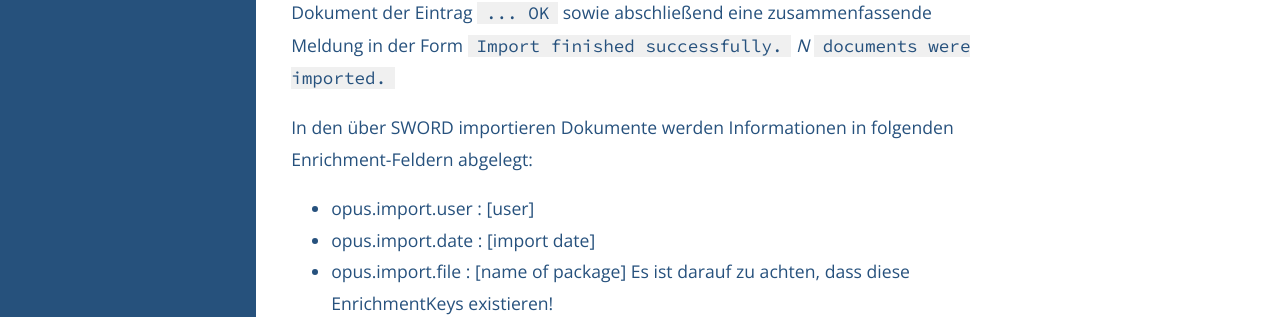
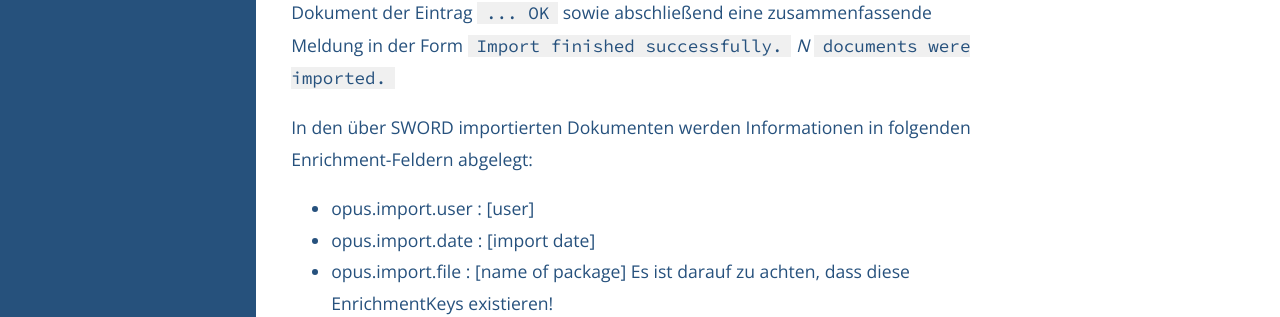
Before and after one commit to OPUS4/userdoc, a Jekyll site: the page built from import/sword.md, in a window 1280 px wide and 900 px high, scrolled down 5161 px. Shown: the part 382-699 px from the top of the window. Built offline with Jekyll 4.4.1, drawn with Linux system fonts in a browser that asks for light colours.

Commit message:
Typos corrected

```diff
--- a/import/sword.md
+++ b/import/sword.md
@@ -205,7 +205,7 @@ Also z.B.:
 
 Der Import hat funktioniert, wenn auf der Kommandozeile keine Fehlermeldung zurückgeliefert wird. Im OPUS-Logfile findet sich für jedes erfolgreich importierte Dokument der Eintrag `... OK` sowie abschließend eine zusammenfassende Meldung in der Form `Import finished successfully.` *N* `documents were imported.`
 
-In den über SWORD importieren Dokumente werden Informationen in folgenden Enrichment-Feldern abgelegt:
+In den über SWORD importierten Dokumenten werden Informationen in folgenden Enrichment-Feldern abgelegt:
 - opus.import.user : [user]
 - opus.import.date : [import date]
 - opus.import.file : [name of package]
```
